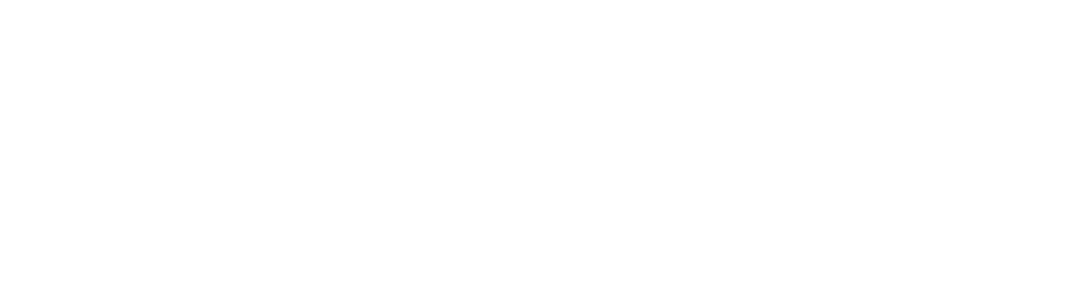
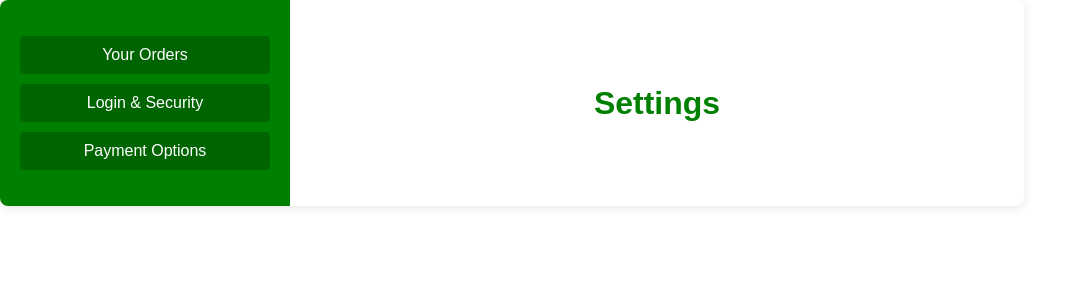
Before and after one commit to uprm-inso4101-2024-2025-s1/semester-project-mercado-colegial-online, a Vue app in the folder vue-project/: page /settings in a window 1280 px wide. Before the commit this address had no page. Shown: the top 300 px of the page, without its empty margins (0-1078 px from the left). Built offline with nearby package versions, Linux system fonts and the light colour scheme.

Commit message:
Base of the Settings Page made. Needs retouching.

```diff
--- a/vue-project/package.json
+++ b/vue-project/package.json
@@ -28,6 +28,6 @@
     "concurrently": "^9.0.1",
     "eslint": "^9.11.1",
     "eslint-plugin-vue": "^9.23.0",
-    "vite": "^5.4.5"
+    "vite": "^5.4.8"
   }
 }
--- a/vue-project/src/router/index.js
+++ b/vue-project/src/router/index.js
@@ -93,6 +93,7 @@
 import ClientLogIn from '../views/ClientLogIn.vue';
 import SellerDashboard from '../views/SellerDash.vue';  // Import the SellerDashboard component
 import SellerLogIn from '../views/SellerLogin.vue';  // Import the SellerLogIn component
+import Settings from '@/views/Settings.vue';
 
 const routes = [
   {
@@ -120,6 +121,11 @@
     name: 'SellerLogIn',
     component: SellerLogIn,
   },
+  {
+    path: '/settings',  // New route for the Seller Login
+    name: 'Settings',
+    component: Settings,
+  },
 ];
 
 const router = createRouter({
--- /dev/null
+++ b/vue-project/src/views/Settings.vue
@@ -0,0 +1,177 @@
+<template>
+    <div class="settings-container">
+      <aside class="sidebar">
+        <ul>
+          <li @click="selectOption('yourOrders')">Your Orders</li>
+          <li @click="selectOption('loginAndSecurity')">Login & Security</li>
+          <li @click="selectOption('paymentOptions')">Payment Options</li>
+        </ul>
+      </aside>
+      <main class="main-content">
+        <h1>Settings</h1>
+        <div v-if="selectedOption === 'yourOrders'">
+          <h2>Your Orders</h2>
+          <button @click="displayInfo('trackOrders')">Track Orders</button>
+          <button @click="displayInfo('buyAgain')">Buy Again</button>
+          <button @click="displayInfo('notYetShipped')">Not Yet Shipped</button>
+        </div>
+        <div v-if="selectedOption === 'loginAndSecurity'">
+          <h2>Login & Security</h2>
+          <button @click="displayInfo('changeName')">Change Name</button>
+          <button @click="displayInfo('changeEmail')">Change Email</button>
+          <button @click="displayInfo('changePassword')">Change Password</button>
+        </div>
+        <div v-if="selectedOption === 'paymentOptions'">
+          <h2>Payment Options</h2>
+          <button @click="displayInfo('addCard')">Add a Card</button>
+          <button @click="displayInfo('managePaymentMethods')">Manage Payment Methods</button>
+        </div>
+        <div v-if="infoToDisplay.length">
+          <h2>{{ infoToDisplayTitle }}</h2>
+          <div class="info-block" v-for="item in infoToDisplay" :key="item">
+            <p>{{ item }}</p>
+          </div>
+        </div>
+      </main>
+    </div>
+  </template>
+
+  <script>
+  export default {
+    data() {
+      return {
+        selectedOption: null,
+        infoToDisplay: [],
+        infoToDisplayTitle: ''
+      };
+    },
+    methods: {
+      selectOption(option) {
+        this.selectedOption = option;
+        this.infoToDisplay = [];
+        this.infoToDisplayTitle = '';
+      },
+      displayInfo(info) {
+        const infoMap = {
+          trackOrders: ['Order #1234', 'Order #5678', 'Order #91011'],
+          buyAgain: ['Item A', 'Item B', 'Item C'],
+          notYetShipped: ['Order #1213', 'Order #1415'],
+          changeName: ['Current Name: John Doe', 'New Name: Jane Doe'],
+          changeEmail: ['Current Email: john@example.com', 'New Email: jane@example.com'],
+          changePassword: ['Current Password: ********', 'New Password: ********'],
+          addCard: ['Card Type: Visa', 'Card Number: **** **** **** 1234'],
+          managePaymentMethods: ['Visa **** 1234', 'MasterCard **** 5678']
+        };
+        const titleMap = {
+          trackOrders: 'Track Orders',
+          buyAgain: 'Buy Again',
+          notYetShipped: 'Not Yet Shipped',
+          changeName: 'Change Name',
+          changeEmail: 'Change Email',
+          changePassword: 'Change Password',
+          addCard: 'Add a Card',
+          managePaymentMethods: 'Manage Payment Methods'
+        };
+        this.infoToDisplay = infoMap[info];
+        this.infoToDisplayTitle = titleMap[info];
+      }
+    }
+  };
+  </script>
+
+  <style scoped>
+  html, body {
+    height: 100%;
+    margin: 0;
+    display: flex;
+    justify-content: center;
+    align-items: center;
+  }
+
+  .settings-container {
+    display: flex;
+    width: 80%;
+    max-width: 1200px;
+    height: 80%;
+    max-height: 800px;
+    background-color: white;
+    box-shadow: 0 2px 10px rgba(0, 0, 0, 0.1);
+    border-radius: 8px;
+    overflow: hidden;
+  }
+
+  .sidebar {
+    width: 250px;
+    background-color: green;
+    color: white;
+    padding: 20px;
+  }
+
+  .sidebar ul {
+    list-style-type: none;
+    padding: 0;
+  }
+
+  .sidebar li {
+    cursor: pointer;
+    margin-bottom: 10px;
+    padding: 10px;
+    border-radius: 4px;
+    background-color: #006400; /* Dark green */
+    text-align: center;
+  }
+
+  .sidebar li:hover {
+    background-color: #228B22; /* Forest green */
+  }
+
+  .main-content {
+    flex-grow: 1;
+    background-color: white;
+    color: green;
+    padding: 20px;
+    display: flex;
+    flex-direction: column;
+    align-items: center;
+    justify-content: center;
+  }
+
+  input {
+    display: block;
+    margin-bottom: 12px;
+    padding: 8px;
+    border: 1px solid green;
+    border-radius: 4px;
+  }
+
+  button {
+    background-color: green;
+    color: white;
+    padding: 10px 20px;
+    border: none;
+    border-radius: 4px;
+    cursor: pointer;
+    margin-right: 10px;
+    margin-bottom: 10px;
+  }
+
+  button:hover {
+    background-color: #006400; /* Dark green */
+  }
+
+  .info-block {
+    border: 1px solid green;
+    border-radius: 4px;
+    padding: 20px;
+    margin-bottom: 20px;
+    background-color: #f0f0f0;
+    box-shadow: 0 2px 4px rgba(0, 0, 0, 0.1);
+    width: 80%;
+    max-width: 600px;
+    text-align: center;
+  }
+
+  .info-block p {
+    margin: 0;
+  }
+  </style>
```
Also changed, not shown: 1 other file (tests, documents, lock files or other folders).
